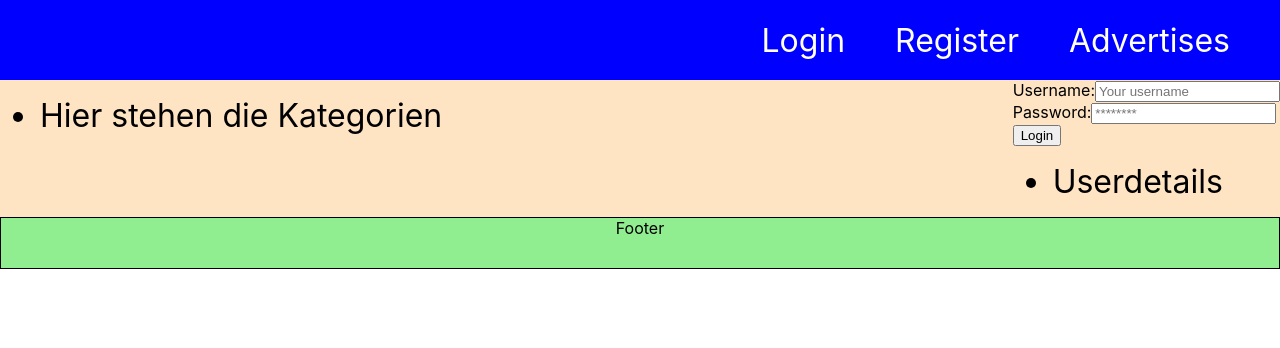
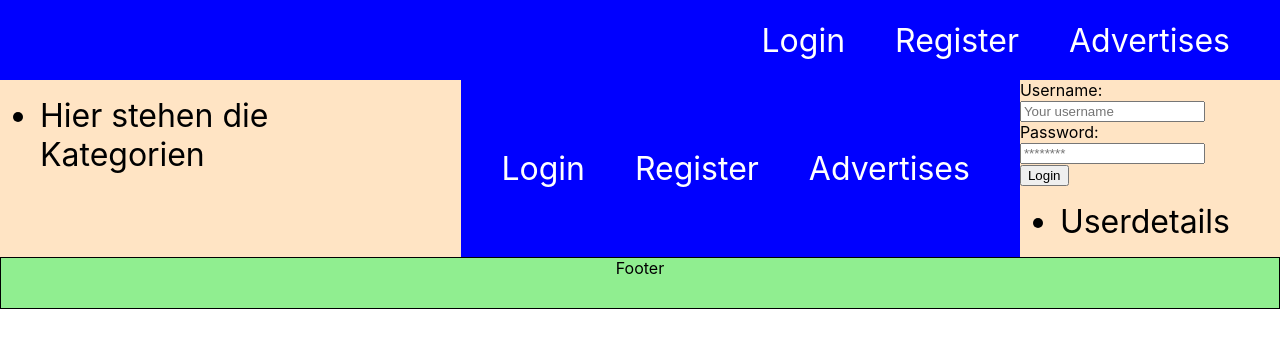
Before and after one commit to englerthe/BENB-Board, a React (Create React App) app in the folder client/: page /login in a window 1280 px wide. Shown: the top 348 px of the page. Built offline with nearby package versions, Linux system fonts and the light colour scheme; no server answers.

Commit message:
refactoring advertises

```diff
--- a/client/src/App.tsx
+++ b/client/src/App.tsx
@@ -3,6 +3,7 @@ import NavBar from './components/NavBar';
 import Categories from './components/Categories';
 import Userdetails from './components/Userdetails';
 import Login from './components/Login';
+import Home from './components/Home';
 import Register from './components/Register';
 import ShowAllAdvertises from './components/ShowAllAdvertises';
 import { Switch, Route } from 'react-router-dom';
@@ -58,10 +59,10 @@ export default class App extends React.PureComponent<IProps> {
           <Switch>
             <Route path="/showadvertises" component={ShowAllAdvertises} />
             <Route path="/register" component={Register} /> {/* mitte mitte */}
-
+            <Route path="/" component={Home} />
           </Switch>
           <div>
-            <Route path="/" component={Login} />
+            <Route path="/login" component={Login} />
             <Userdetails />
           </div> {/* mitte rechts */}
         </div>
--- /dev/null
+++ b/client/src/components/Home.tsx
@@ -0,0 +1,15 @@
+import * as React from 'react';
+import { NavLink } from 'react-router-dom';
+
+const nav = ( props: any ) => {
+    return (
+        <nav>
+            <ul>
+                <li><NavLink exact={true} to="/">Login</NavLink></li>
+                <li><NavLink to="/register">Register</NavLink></li>
+                <li><NavLink to="/showadvertises">Advertises</NavLink></li>
+            </ul>
+        </nav>
+    )
+}
+export default nav;
--- a/client/src/components/ShowAllAdvertises.tsx
+++ b/client/src/components/ShowAllAdvertises.tsx
@@ -55,16 +55,13 @@ export default class ShowAllAdvertises extends Component<IProps, IJSXState> {
         window.CS.clientAction(uiAction);
         const newAdvertise: IAdvertiseData = {
           _id: mongoose.Types.ObjectId().toString(),
-          advertise_type:"",
+          advertise_type:"offer",
           advertise_description: "",
           advertise_category: [],
           advertise_price: "",
           advertise_pictureUrl: "",
-          advertise_owner: "",
-          advertise_comment: "",
           advertise_counter: 0,
-          advertise_status: "",
-          advertise_message: "",
+          advertise_status: "available",
           advertise_city: ""
         }
         const action: IAdvertiseAction = {
@@ -74,7 +71,7 @@ export default class ShowAllAdvertises extends Component<IProps, IJSXState> {
         axios.post('/advertises/add', newAdvertise)
         .then(res => {
           window.CS.clientAction(action);
-          console.log(res.data)
+          console.log('test:', res.data)
         });
       }
 }
--- a/client/src/framework/CS.ts
+++ b/client/src/framework/CS.ts
@@ -46,7 +46,8 @@ export class CS {
     this.store.dispatch(action);
     }
     public getDBServerURL_test(){
+        console.log("test server reached")
         //return "https://patricks-boilerplate.herokuapp.com/";
-        return "http://localhost:8080";
+        return "https://localhost:8080";
     }
 }
--- a/client/src/state/appState.ts
+++ b/client/src/state/appState.ts
@@ -26,11 +26,11 @@ export interface IAdvertiseData {
     advertise_description: string;
     advertise_price: string;
     advertise_pictureUrl: string;
-    advertise_owner: string;
-    advertise_comment: string;
+    advertise_owner?: string;
+    advertise_comment?: string;
     advertise_counter: number;
     advertise_status: string;
-    advertise_message: string;
+    advertise_message?: string;
     advertise_city: string;
   }
 
```
Also changed, not shown: 12 other files (tests, documents, lock files or other folders).
